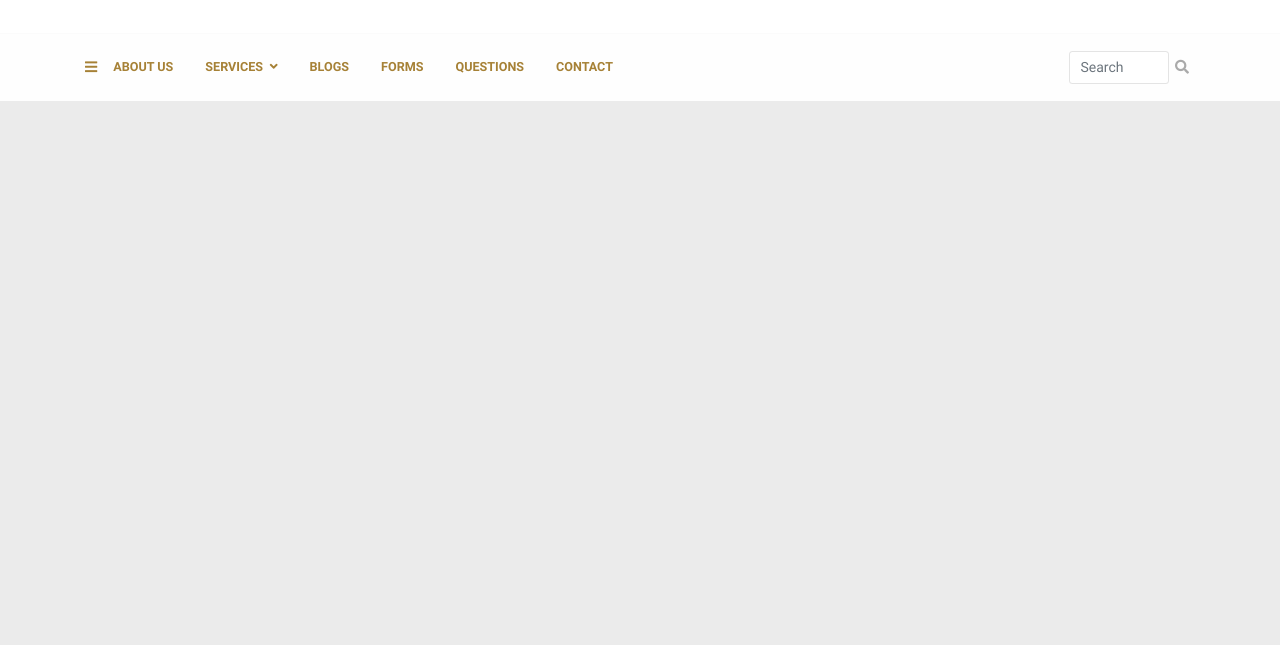
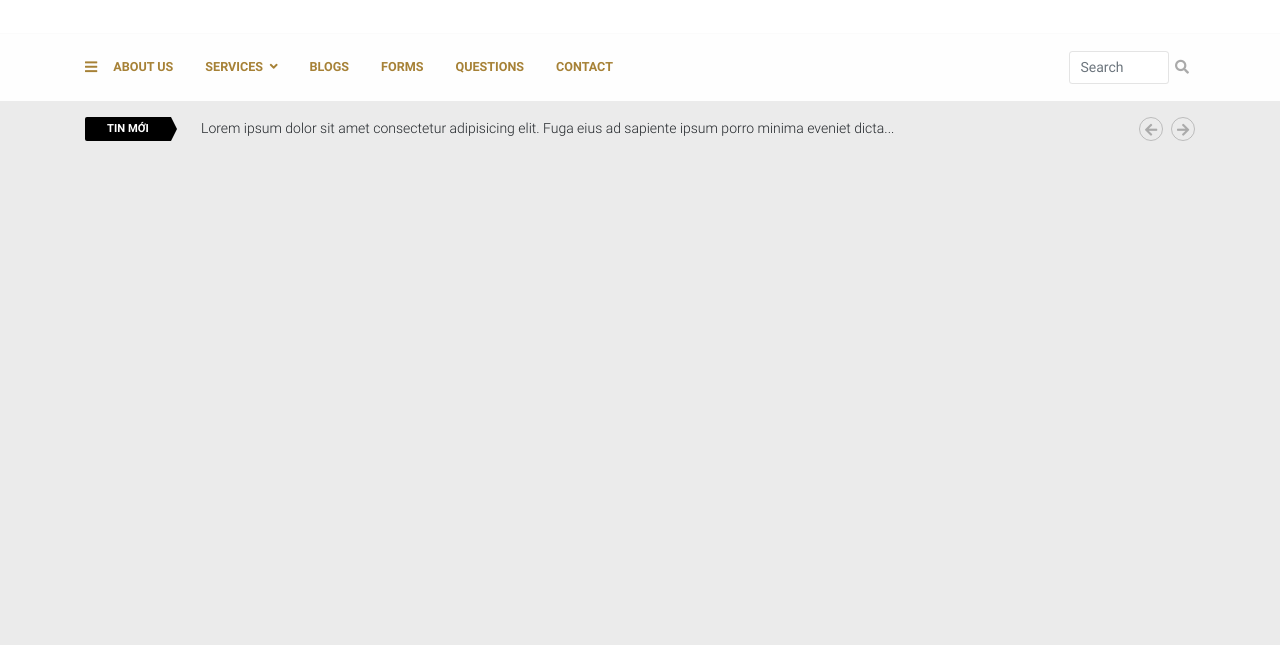
Before and after one commit to oclockvn/trangia, a plain HTML site: page index.html in a window 1280 px wide. Shown: the part 155-800 px from the top of the page. Drawn offline with Linux system fonts and the light colour scheme.

Commit message:
hot news widget

```diff
--- a/css/styles/partials/_index.scss
+++ b/css/styles/partials/_index.scss
@@ -1,2 +1,4 @@
+@import "widgets/_index";
+
 @import "_header.scss";
 @import "_footer.scss";
--- /dev/null
+++ b/css/styles/partials/widgets/_hot-news.scss
@@ -0,0 +1,55 @@
+$icon-size: 24px;
+
+.hot-news {
+    padding: 16px 0;
+
+    .icon {
+        display: block;
+        width: 86px;
+
+        background: #000;
+        height: $icon-size;
+        position: relative;
+        border-radius: 2px 0 0 2px;
+        color: #fff;
+        font-weight: 600;
+        line-height: $icon-size;
+        text-align: center;
+        font-size: .8em;
+        text-transform: uppercase;
+
+        &:after {
+            content: '';
+            display: block;
+            position: absolute;
+            left: 100%;
+            top: 0;
+            width: 0;
+            height: 0;
+            border-left: 6px solid #000;
+            border-top: 12px solid transparent;
+            border-bottom: 12px solid transparent;
+          }
+      }
+
+      .news {
+        overflow: hidden;
+      }
+
+      .nav {
+        .nav-button {
+            border: 1px solid rgba(0,0,0,.2);
+            display: block;
+            width: $icon-size;
+            height: $icon-size;
+            line-height: $icon-size;
+            text-align: center;
+            border-radius: 50%;
+            color: #aaa;
+
+            + .nav-button {
+                margin-left: 8px;
+              }
+          }
+      }
+  }
--- /dev/null
+++ b/css/styles/partials/widgets/_index.scss
@@ -0,0 +1 @@
+@import "_hot-news";
--- a/index.html
+++ b/index.html
@@ -99,6 +99,31 @@
         </div>
     </header>
 
+    <section class="hot-news">
+        <div class="container">
+            <div class="row align-items-center">
+                <div class="col-auto">
+                    <span class="icon">tin mới</span>
+                </div>
+                <div class="col">
+                    <div class="news">
+                        Lorem ipsum dolor sit amet consectetur adipisicing elit. Fuga eius ad sapiente ipsum porro minima eveniet dicta...
+                    </div>
+                </div>
+                <div class="col-auto">
+                    <div class="d-flex nav">
+                        <a href="#" class="nav-button prev-button">
+                            <i class="fas fa-arrow-left" aria-hidden="true"></i>
+                        </a>
+                        <a href="#" class="nav-button next-button">
+                            <i class="fas fa-arrow-right" aria-hidden="true"></i>
+                        </a>
+                    </div>
+                </div>
+            </div>
+        </div>
+    </section>
+
     <!-- SCRIPTS -->
     <!-- JQuery -->
     <script type="text/javascript" src="js/jquery-3.2.1.min.js"></script>
```
Also changed, not shown: css/styles/style.css, 1 other file.
